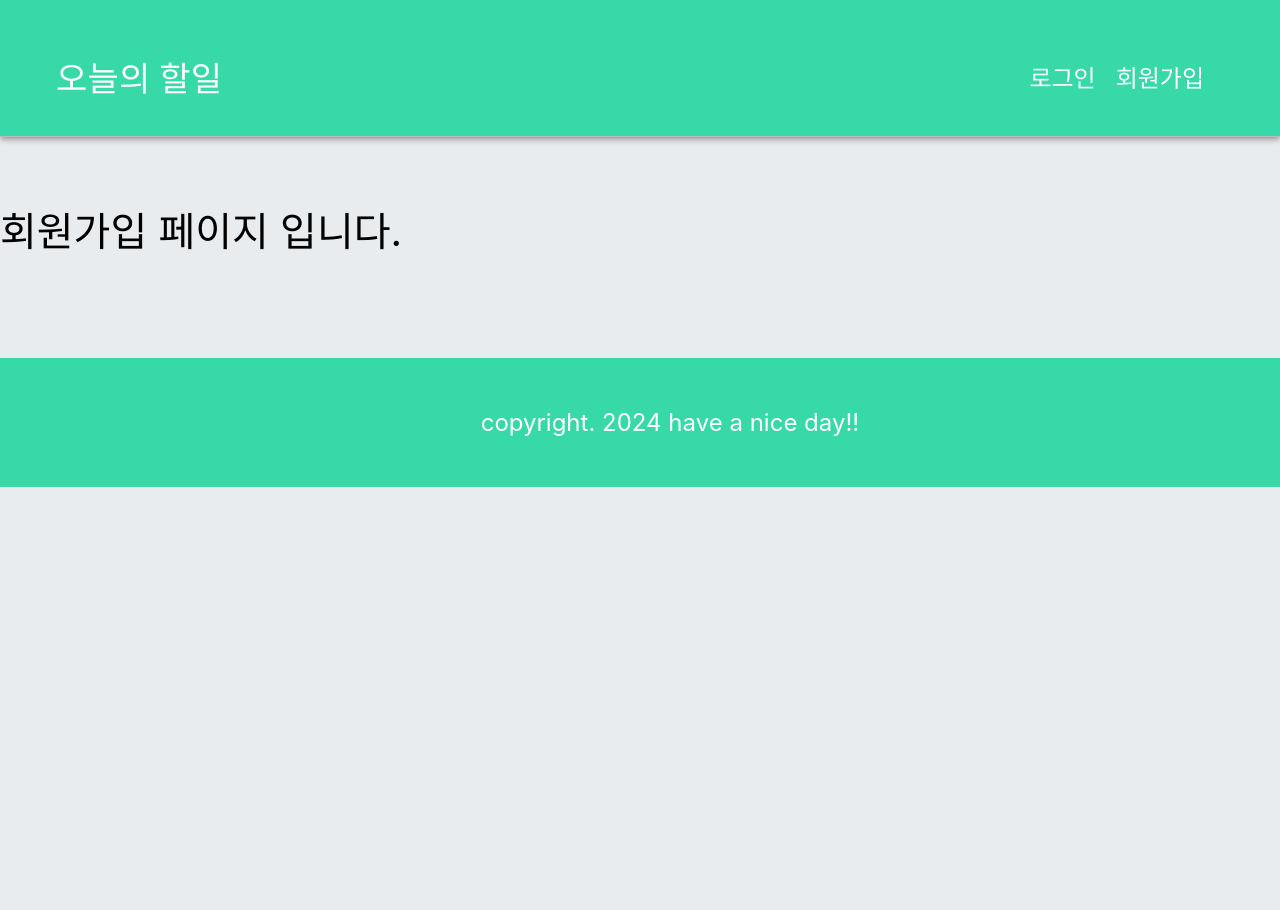
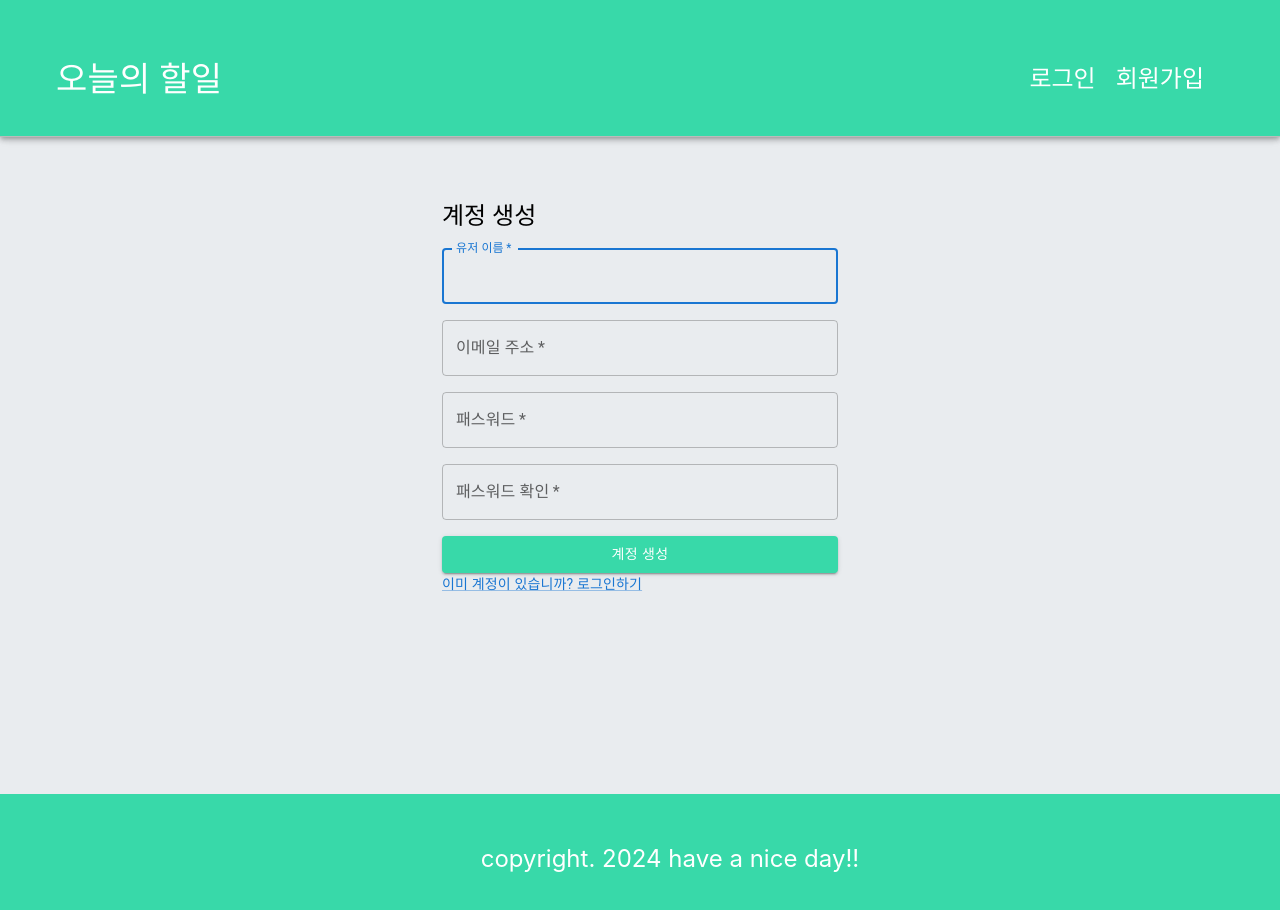
Before and after one commit to minjeong427/react-todo-app, a React (Create React App) app: page /join in a window 1280 px wide. Shown: the top 910 px of the page. Before the commit the page ends 800 px from the top, so only its background shows below. Built offline with nearby package versions, Linux system fonts and the light colour scheme.

Commit message:
join.js의 여러 입력값  상태 관리(userName)

```diff
--- a/src/components/user/Join.js
+++ b/src/components/user/Join.js
@@ -1,10 +1,173 @@
-import React from 'react';
+import {
+  Link,
+  Button,
+  Container,
+  Grid,
+  TextField,
+  Typography,
+} from '@mui/material';
+import React, { useState } from 'react';
 
 const Join = () => {
+  // 상태변수로 회원가입 입력값 관리
+  const [userValue, setUserValue] = useState({
+    userName: '',
+    password: '',
+    email: '',
+  });
+
+  // 검증 메시지에 대한 상태변수 관리
+  // 입력값과 메시지는 따로 상태 관리(메시지는 백엔드로 보내줄 필요 없음)
+  // 메시지 영역은 각 입력창마다 존재(이름, 이메일, 비밀번호 ... )하기 때문에 객체 형태로 한 번에 관리.
+  const [message, setMessage] = useState({
+    userName: '',
+    password: '',
+    passwordCheck: '',
+    email: '',
+  });
+
+  // 검증 완료 체크에 대한 상태변수 관리
+  // 각각의 입력창마다 유효성 검증 상태를 관리해야 하기 때문에 객체로 선언.
+  // 상태를 유지하려는 이유 -> 스타일, 마지막에 회원가입 버튼 누를 때 까지 검증 상태를 유지해야 하기 때문.
+  const [correct, setCorrect] = useState({
+    userName: false,
+    password: false,
+    passwordCheck: false,
+    email: false,
+  });
+
+  // 검증된 데이터를 각각의 상태변수에 저장해 주는 함수
+  const saveInputState = ({ key, inputValue, flag, msg }) => {
+    // 입력값 세팅
+    setUserValue((oldVal) => {
+      return { ...oldVal, [key]: inputValue };
+    });
+
+    // 메시지 세팅
+    setMessage((oldMsg) => {
+      return { ...oldMsg, [key]: msg }; // key 변수의 값을 프로퍼티 키로 활용하는 중.
+    });
+
+    // 입력값 검증 세팅
+    setCorrect((oldCorrect) => {
+      return { ...oldCorrect, [key]: flag };
+    });
+  };
+
+  // 이름 입력창 체인지 이벤트 핸들러
+  const nameHandler = (e) => {
+    const nameRegex = /^[가-힣]{2,5}$/;
+    const inputValue = e.target.value;
+
+    // 입력값 검증
+    let msg; // 검증 메시지를 저장할 변수
+    let flag = false; // 입력값 검증 여부 체크 변수
+
+    if (!inputValue) {
+      msg = '유저 이름은 필수입니다.';
+    } else if (!nameRegex.test(inputValue)) {
+      msg = '2~5글자 사이의 한글로 작성하세요!';
+    } else {
+      msg = '사용 가능한 이름입니다.';
+      flag = true;
+    }
+
+    // saveInputState에게 이 핸들러에서 처리한 여러가지 값을 객체로 한 번에 넘기기.
+    saveInputState({
+      key: 'userNAme',
+      inputValue,
+      msg,
+      flag,
+    });
+  };
+
   return (
-    <div style={{ marginTop: '200px', fontSize: '40px' }}>
-      회원가입 페이지 입니다.
-    </div>
+    <Container component='main' maxWidth='xs' style={{ margin: '200px auto' }}>
+      <form noValidate>
+        <Grid container spacing={2}>
+          <Grid item xs={12}>
+            <Typography component='h1' variant='h5'>
+              계정 생성
+            </Typography>
+          </Grid>
+          <Grid item xs={12}>
+            <TextField
+              autoComplete='fname'
+              name='username'
+              variant='outlined'
+              required
+              fullWidth
+              id='username'
+              label='유저 이름'
+              autoFocus
+              onChange={nameHandler}
+            />
+            <span
+              style={correct.userName ? { color: 'green' } : { color: 'red' }}
+            >
+              {message.userName}
+            </span>
+          </Grid>
+          <Grid item xs={12}>
+            <TextField
+              variant='outlined'
+              required
+              fullWidth
+              id='email'
+              label='이메일 주소'
+              name='email'
+              autoComplete='email'
+            />
+            <span></span>
+          </Grid>
+          <Grid item xs={12}>
+            <TextField
+              variant='outlined'
+              required
+              fullWidth
+              name='password'
+              label='패스워드'
+              type='password'
+              id='password'
+              autoComplete='current-password'
+            />
+            <span></span>
+          </Grid>
+
+          <Grid item xs={12}>
+            <TextField
+              variant='outlined'
+              required
+              fullWidth
+              name='password-check'
+              label='패스워드 확인'
+              type='password'
+              id='password-check'
+              autoComplete='check-password'
+            />
+            <span id='check-span'></span>
+          </Grid>
+
+          <Grid item xs={12}>
+            <Button
+              type='submit'
+              fullWidth
+              variant='contained'
+              style={{ background: '#38d9a9' }}
+            >
+              계정 생성
+            </Button>
+          </Grid>
+        </Grid>
+        <Grid container justify='flex-end'>
+          <Grid item>
+            <Link href='/login' variant='body2'>
+              이미 계정이 있습니까? 로그인하기
+            </Link>
+          </Grid>
+        </Grid>
+      </form>
+    </Container>
   );
 };
 
```
